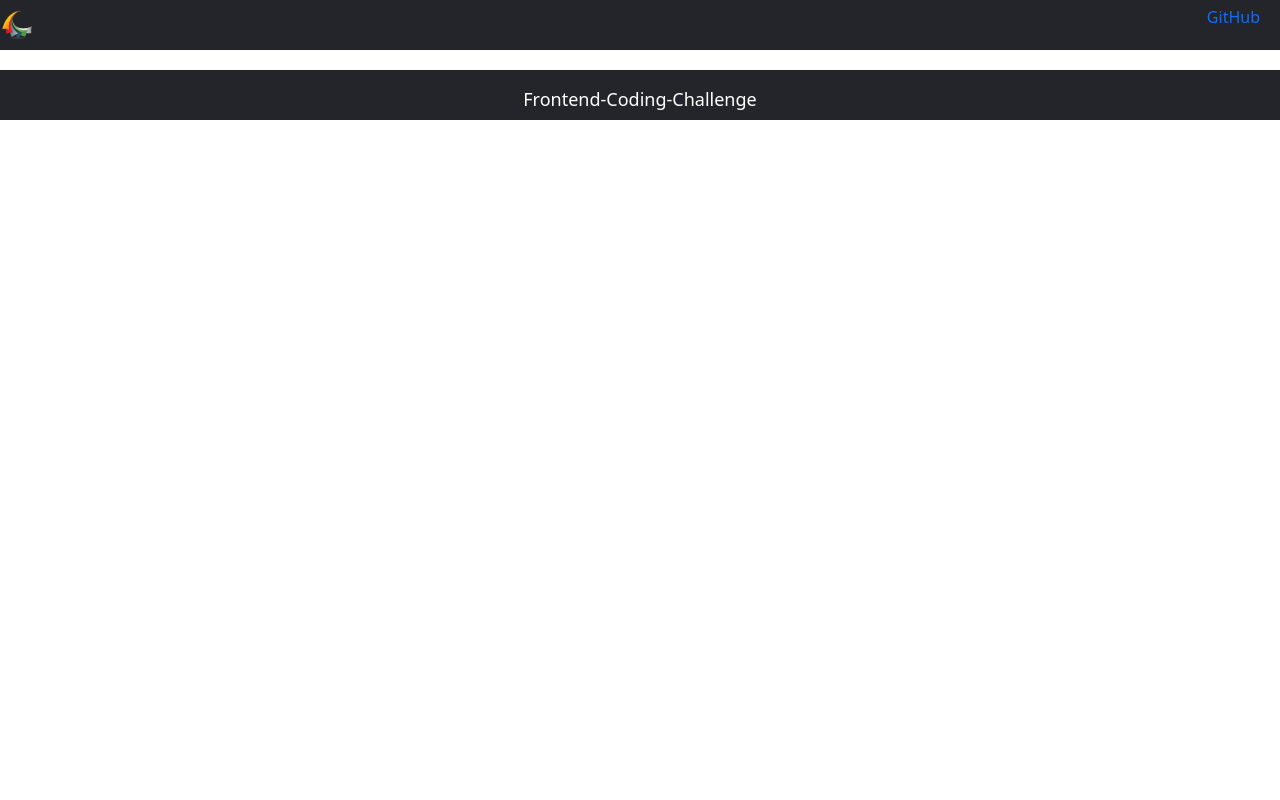
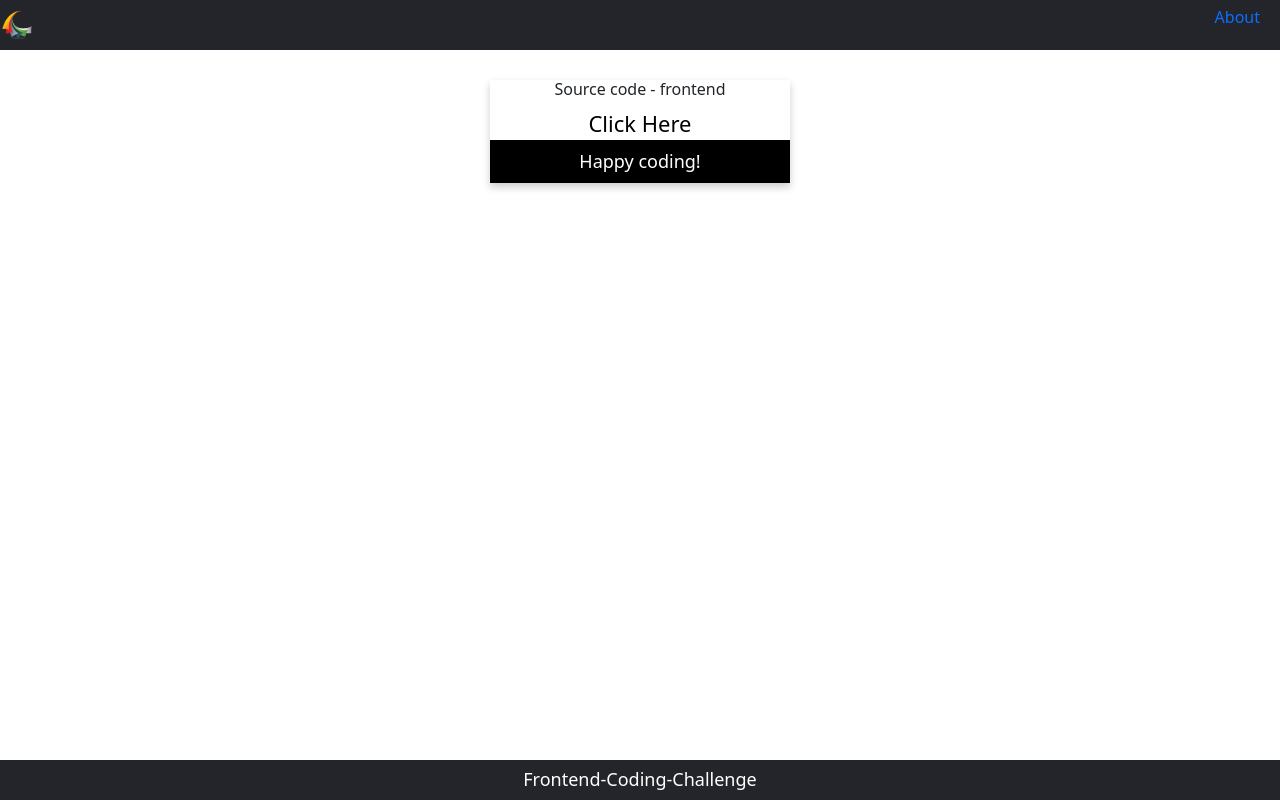
Before and after one commit to MdSazzadIslam/absence-manager-frontend, a React (Create React App) app: page /about in a window 1280 px wide. Built offline with nearby package versions, Linux system fonts and the light colour scheme.

Commit message:
about component added and store updated[logger for developement purpose only]

```diff
--- /dev/null
+++ b/src/components/About.css
@@ -0,0 +1,35 @@
+.about_card {
+  box-shadow: 0 4px 8px 0 rgba(0, 0, 0, 0.2);
+  max-width: 300px;
+  margin: auto;
+  text-align: center;
+  margin-top: 30px;
+}
+
+.title {
+  color: grey;
+  font-size: 18px;
+}
+
+.about_btn {
+  border: none;
+  outline: 0;
+  display: inline-block;
+  padding: 8px;
+  color: white;
+  background-color: #000;
+  text-align: center;
+  cursor: pointer;
+  width: 100%;
+  font-size: 18px;
+}
+
+.about_a {
+  text-decoration: none;
+  font-size: 22px;
+  color: black;
+}
+
+.about_btn:hover {
+  color: blue;
+}
--- /dev/null
+++ b/src/components/About.tsx
@@ -0,0 +1,23 @@
+import "./About.css";
+
+const About: React.FC = () => {
+  return (
+    <div className="about_card">
+      <h6>Source code - frontend</h6>
+      <a
+        className="about_a"
+        href="https://github.com/MdSazzadIslam"
+        target="_blank"
+        rel="noopener noreferrer"
+      >
+        Click Here
+      </a>
+
+      <p>
+        <button className="about_btn">Happy coding!</button>
+      </p>
+    </div>
+  );
+};
+
+export default About;
--- a/src/components/Footer.css
+++ b/src/components/Footer.css
@@ -6,7 +6,11 @@
   justify-content: center;
   align-items: flex-end;
   padding-bottom: 1px;
-  height: 50px;
+  height: 40px;
+  position: fixed;
+  left: 0;
+  bottom: 0;
+  width: 100%;
 }
 .footer h6 {
   font-size: large;
--- a/src/components/Header.tsx
+++ b/src/components/Header.tsx
@@ -12,13 +12,7 @@ const Header: React.FC = () => {
       <div className="header_container">
         <ul className="header_nav">
           <li>
-            <a
-              href="https://github.com/MdSazzadIslam/absence-manager-frontend"
-              target="_blank"
-              rel="noreferrer"
-            >
-              GitHub
-            </a>
+            <Link to="/about">About</Link>
           </li>
         </ul>
       </div>
--- a/src/pages/AbsenceList.tsx
+++ b/src/pages/AbsenceList.tsx
@@ -49,6 +49,7 @@ const AbsenceList: React.FC<PropsType> = ({
     searchBy: "",
   });
   useEffect(() => {
+    console.log(absenceState);
     const fetchData = async () => {
       await getAbsences(0, absence.activePage);
       setAbsence({
@@ -85,7 +86,6 @@ const AbsenceList: React.FC<PropsType> = ({
       });
     } else {
       fetchAbsenceReocrd(0, absence.activePage);
-      //await getAbsences(0, absence.activePage);
       setAbsence({
         ...absence,
         checked: false,
@@ -226,7 +226,6 @@ const AbsenceList: React.FC<PropsType> = ({
 const mapStateToProps = (state: AppState) => {
   return {
     absenceState: state.absenceState,
-    memberState: state.memberState,
   };
 };
 
--- a/src/redux/reducers/absenceReducer.ts
+++ b/src/redux/reducers/absenceReducer.ts
@@ -26,7 +26,8 @@ const absenceReducer: Reducer<AbsenceState, AbsenceListActions> = (
       debugger;
 
       let absenceData: any = action.absences[0];
-      let memberData: any = action.absences[1];
+      //let noOfAbsent: any = action.absences[1];
+      let memberData: any = action.absences[2];
 
       if (absenceData.length > 0 && memberData.length > 0) {
         for (let i: number = 0; i < absenceData.length; i++) {
--- a/src/redux/store.ts
+++ b/src/redux/store.ts
@@ -6,9 +6,14 @@ import rootReducer from "./reducers/rootReducer";
 import logger from "redux-logger";
 
 export default function configureStore(): Store<AppState, AnyAction> {
+  let log: any;
+  if (process.env.NODE_ENV === "development") {
+    log = logger;
+  }
+
   return createStore(
     rootReducer,
     undefined,
-    composeWithDevTools(applyMiddleware(thunk, logger))
+    composeWithDevTools(applyMiddleware(thunk, log))
   );
 }
--- a/src/routes.tsx
+++ b/src/routes.tsx
@@ -7,6 +7,7 @@ import Loader from "./components/Loader";
 
 /* lazy loading for better performance, splits code into smaller chunks */
 const AbsenceList = lazy(() => import("./pages/AbsenceList"));
+const About = lazy(() => import("./components/About"));
 
 const Routes: React.FC = () => {
   return (
@@ -15,6 +16,7 @@ const Routes: React.FC = () => {
       <Switch>
         <Suspense fallback={<Loader />}>
           <Route path="/" exact component={AbsenceList} />
+          <Route path="/about" exact component={About} />
         </Suspense>
       </Switch>
       <Footer />
```
Also changed, not shown: 1 other file (tests, documents, lock files or other folders).
